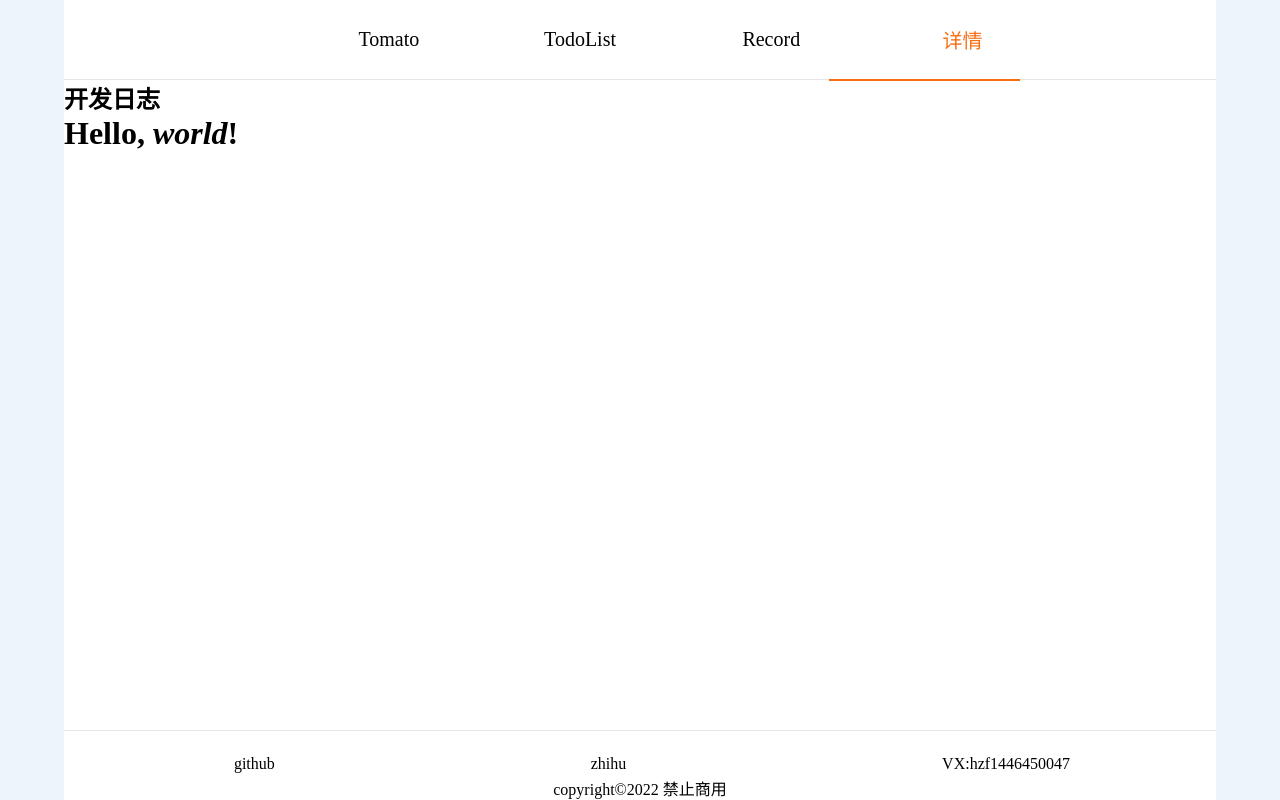
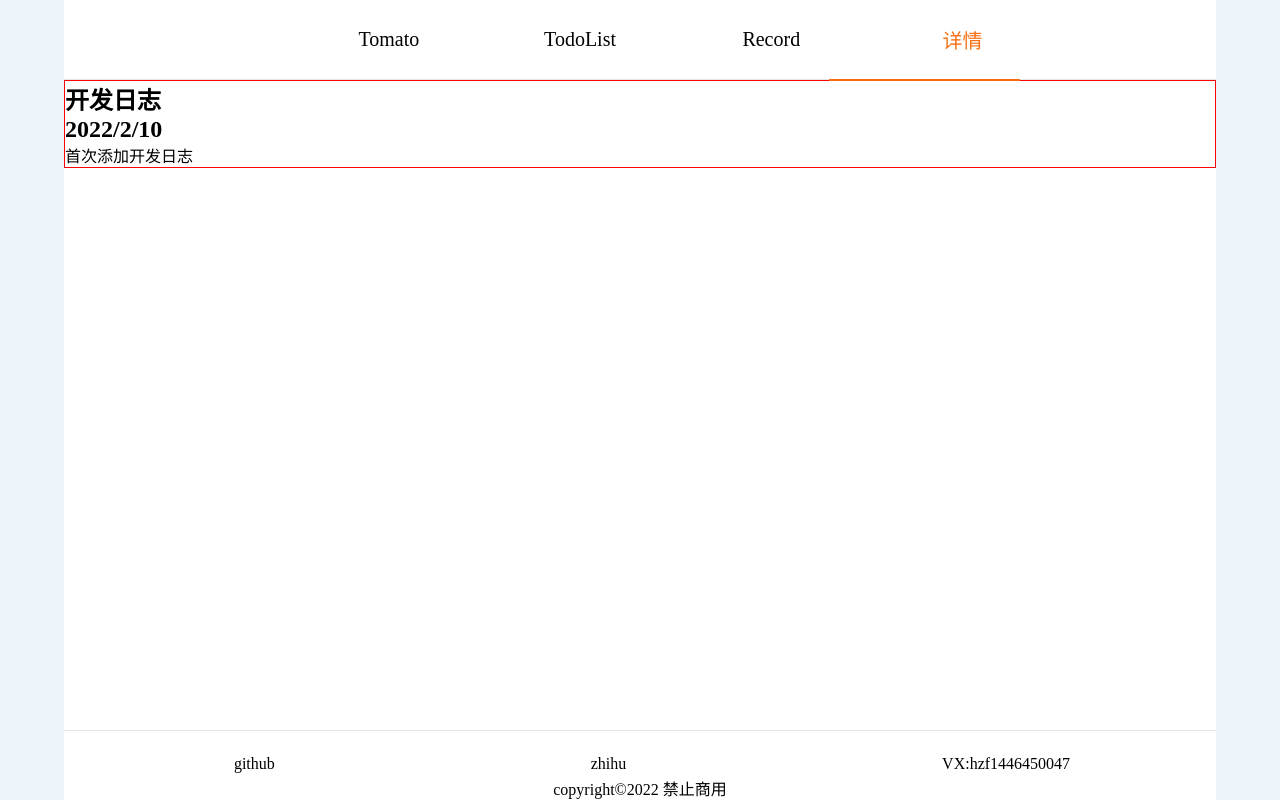
Before and after one commit to 1446450047/Tomato-ToDo, a React (Create React App) app: page /info in a window 1280 px wide. Built offline with nearby package versions, Linux system fonts and the light colour scheme.

Commit message:
版本回滚后尝试react-markdown

```diff
--- a/package.json
+++ b/package.json
@@ -42,5 +42,9 @@
   },
   "devDependencies": {
     "@babel/preset-react": "^7.16.7"
-  }
+  },
+  "description": "This project was bootstrapped with [Create React App](https://github.com/facebook/create-react-app).",
+  "main": "index.js",
+  "author": "",
+  "license": "ISC"
 }
--- a/src/components/main/Info.jsx
+++ b/src/components/main/Info.jsx
@@ -1,13 +1,24 @@
-import React from "react";
+import React, {useEffect, useState} from "react";
 import ReactMarkdown from 'react-markdown'
-import InfoText from "./Info.md"
+import InfoText from  "./Info.md"
+import styled from "styled-components";
+
 function Info(){
-    console.dir(InfoText);
+    const [markdown,setMarkdown] = useState('')
+
+    useEffect(()=>{
+        fetch(InfoText).then((response) => response.text()).then((text) => {
+            setMarkdown(text)
+        })
+    })
     return(
-        <div>
+        <InfoWrapper>
             <h2>开发日志</h2>
-            <ReactMarkdown># Hello, *world*!</ReactMarkdown>
-        </div>
+            <ReactMarkdown>{markdown}</ReactMarkdown>
+        </InfoWrapper>
     )
 }
+const InfoWrapper = styled.div`
+border: 1px solid red;
+`
 export default Info
```
Also changed, not shown: 1 other file (tests, documents, lock files or other folders).
